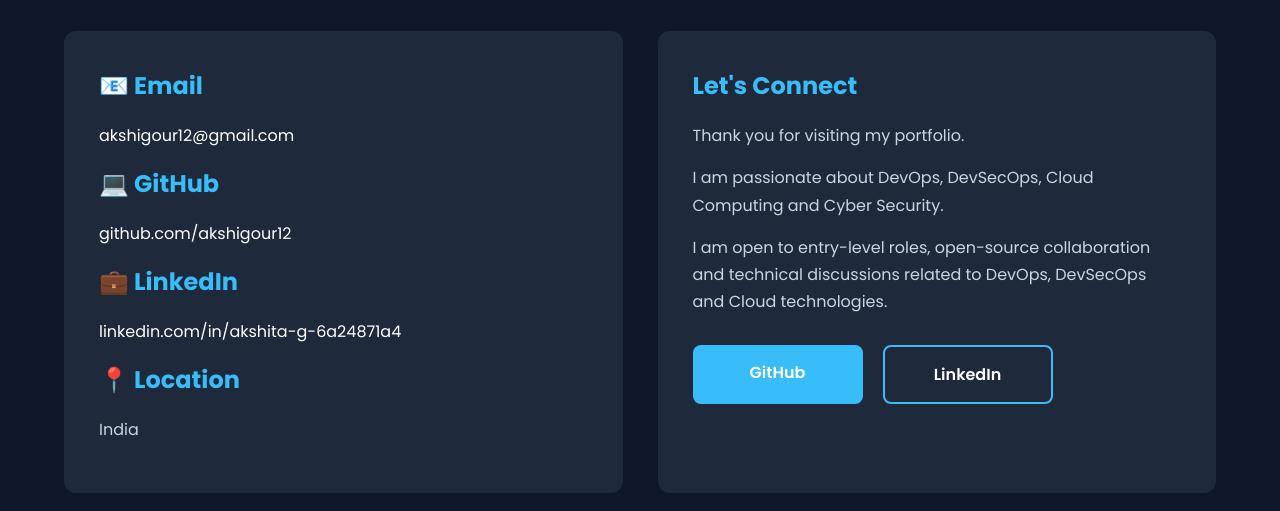
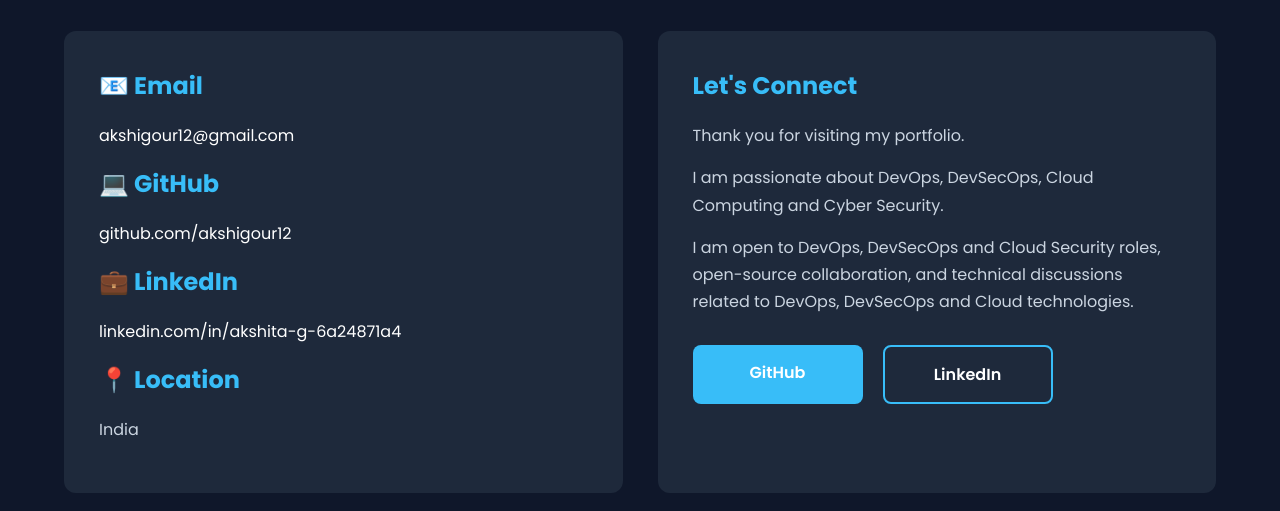
Before and after one commit to akshigour12/devops-devsecops-portfolio, a Flask app: page /contact in a window 1280 px wide. Shown: the part 328-839 px from the top of the page. Run offline with Flask 3, Linux system fonts and the light colour scheme.

Commit message:
Update contact.html

```diff
--- a/templates/contact.html
+++ b/templates/contact.html
@@ -68,9 +68,7 @@
             </p>
 
             <p>
-                I am open to entry-level roles,
-                open-source collaboration and technical discussions related
-                to DevOps, DevSecOps and Cloud technologies.
+                I am open to DevOps, DevSecOps and Cloud Security roles, open-source collaboration, and technical discussions related to DevOps, DevSecOps and Cloud technologies.
             </p>
 
             <div class="buttons" style="margin-top:30px;">
```
